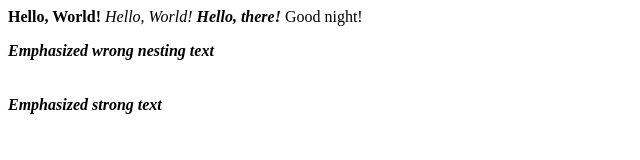
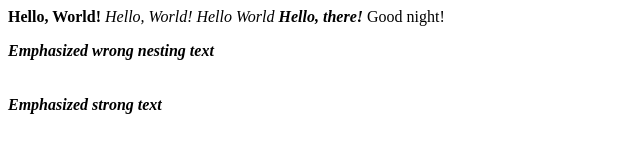
Before and after one commit to BartiBarti/codingbootcamp-exercises-winter2018, a plain HTML site: page week1-intro/HTML/index.html in a window 1280 px wide. Shown: the whole page, without its empty margins (0-640 px from the left). Drawn offline with Linux system fonts and the light colour scheme.

Commit message:
I wrote some changes

```diff
--- a/week1-intro/HTML/index.html
+++ b/week1-intro/HTML/index.html
@@ -8,6 +8,8 @@
 	<body>
 <strong>Hello, World!</strong>
 <em>Hello, World!</em>
+
+<em>Hello World</em>
 
 <em>
 	<strong>Hello, there!</strong>
```
